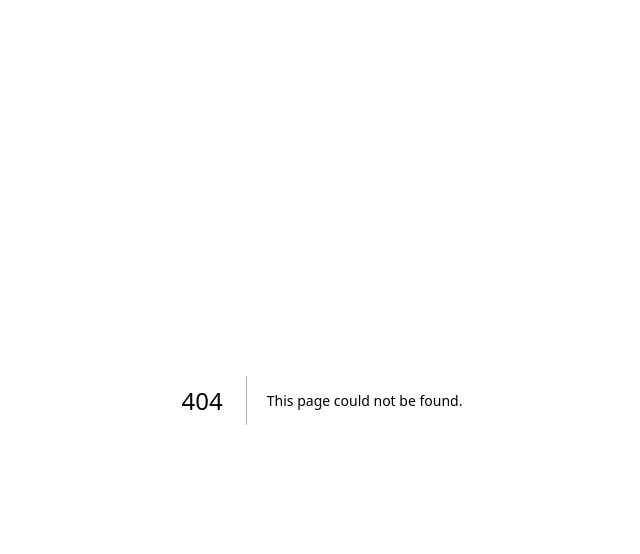
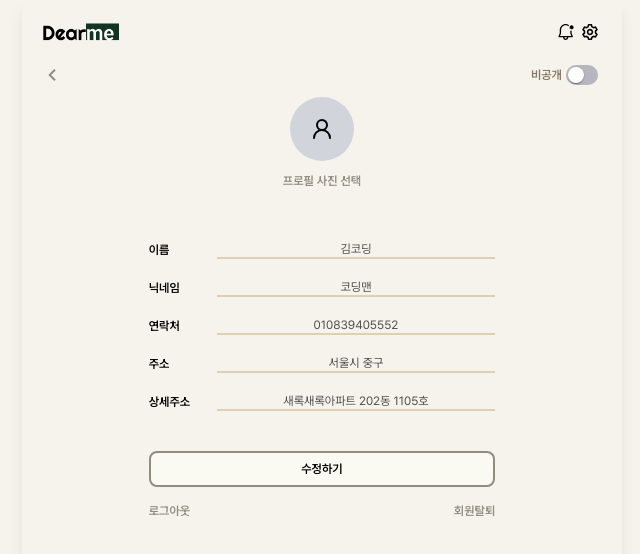
Before and after one commit to tedhun21/dearme, a Next.js app: page /me/edit in a window 1280 px wide. Before the commit this address had no page. Shown: the top 554 px of the page, without its empty margins (318-958 px from the left). Built offline with nearby package versions, Linux system fonts and the light colour scheme.

Commit message:
Feat: edit 페이지 기초 레이아웃 (#17)

```diff
--- /dev/null
+++ b/app/me/edit/page.tsx
@@ -0,0 +1,131 @@
+import BackButton from "@/app/ui/backbutton";
+import Header from "@/app/ui/header";
+import UserIcon from "@/public/me/UserIcon";
+import { Switch } from "@mui/material";
+
+export default function MeEdit() {
+  return (
+    <main className="flex min-h-screen justify-center">
+      <div className="flex w-full min-w-[360px] max-w-[600px] flex-col bg-default-200 shadow-lg">
+        <Header />
+        <div className="flex items-center justify-between px-6">
+          <BackButton />
+          <div className="flex items-center gap-1">
+            <span className="text-xs font-semibold text-default-600">
+              비공개
+            </span>
+            <Switch
+              sx={{
+                /// switch 기본 박스 크기
+                padding: 0,
+                width: "32px",
+                height: "20px",
+                "& .MuiSwitch-switchBase": {
+                  padding: 0,
+                  margin: "2px",
+                  transitionDuration: "300ms",
+                  /// 체크될때
+                  "&.Mui-checked": {
+                    transform: "translateX(12px)",
+                    color: "#fff",
+                    "& + .MuiSwitch-track": {
+                      backgroundColor: "#143422",
+                      opacity: 1,
+                      border: 0,
+                    },
+                    "&.Mui-disabled + .MuiSwitch-track": {
+                      opacity: 0.5,
+                    },
+                  },
+                },
+                "& .MuiSwitch-thumb": {
+                  boxSizing: "border-box",
+                  width: 16,
+                  height: 16,
+                },
+                "& .MuiSwitch-track": {
+                  borderRadius: 26 / 2,
+                  backgroundColor: "#b6b6c0",
+                  opacity: 1,
+                },
+              }}
+            />
+          </div>
+        </div>
+        <div>
+          <div className="group flex flex-col items-center justify-center gap-3 py-3 text-default-500 hover:text-default-700">
+            <div className="flex h-16 w-16 items-center justify-center rounded-full bg-gray-300">
+              <UserIcon />
+            </div>
+            <span className="text-xs font-semibold">프로필 사진 선택</span>
+          </div>
+        </div>
+        <article className="flex flex-col items-center justify-center p-5">
+          <section className="flex w-full flex-col items-center justify-center gap-5 p-5">
+            <div className="flex w-2/3 items-center">
+              <label className="mr-5 w-12 flex-none text-xs font-semibold">
+                이름
+              </label>
+              <input
+                className="flex-auto border-b-2 border-default-400 bg-transparent text-center text-xs text-default-700"
+                defaultValue="김코딩"
+                readOnly
+              />
+            </div>
+            <div className="flex w-2/3 items-center">
+              <label className="mr-5 w-12 flex-none text-xs font-semibold">
+                닉네임
+              </label>
+              <input
+                className="flex-auto border-b-2 border-default-400 bg-transparent text-center text-xs text-default-700 hover:border-default-600 focus:outline-none"
+                value="코딩맨"
+              />
+            </div>
+            <div className="flex w-2/3 items-center">
+              <label className="mr-5 w-12 flex-none text-xs font-semibold">
+                연락처
+              </label>
+              <input
+                className="flex-auto border-b-2 border-default-400 bg-transparent text-center text-xs text-default-700 hover:border-default-600 focus:outline-none"
+                value="010839405552"
+              />
+            </div>
+            <div className="flex w-2/3 items-center">
+              <label className="mr-5 w-12 flex-none text-xs font-semibold">
+                주소
+              </label>
+              <input
+                className="flex-auto border-b-2 border-default-400 bg-transparent text-center text-xs text-default-700 hover:border-default-600 focus:outline-none"
+                value="서울시 중구"
+              />
+            </div>
+            <div className="flex w-2/3 items-center">
+              <label className="mr-5 w-12 flex-none text-xs font-semibold">
+                상세주소
+              </label>
+              <input
+                className="flex-auto border-b-2 border-default-400 bg-transparent text-center text-xs text-default-700 hover:border-default-600 focus:outline-none"
+                value="새록새록아파트 202동 1105호"
+              />
+            </div>
+          </section>
+          <section className="flex w-full flex-col items-center p-5">
+            <div className="flex w-2/3 flex-col">
+              <button className="w-full rounded-lg border-2 border-default-500 bg-default-100 p-2 text-xs font-semibold hover:border-default-700 hover:bg-default-500 hover:text-default-300">
+                수정하기
+              </button>
+              <div className="flex justify-between pt-4">
+                <button className="text-xs font-semibold text-default-500 hover:text-default-700">
+                  로그아웃
+                </button>
+                <button className="text-xs font-semibold text-default-500 hover:text-default-700">
+                  회원탈퇴
+                </button>
+              </div>
+            </div>
+          </section>
+        </article>
+      </div>
+    </main>
+  );
+}
--- a/app/me/page.tsx
+++ b/app/me/page.tsx
@@ -1,6 +1,5 @@
 import Image from "next/image";
 import Header from "../ui/header";
-import BackArrowIcon from "@/public/me/BackArrowIcon";
 import RememberIcon from "@/public/me/RememberIcon";
 import PostIcon from "@/public/me/PostIcon";
 import FriendIcon from "@/public/me/FriendIcon";
@@ -10,24 +9,33 @@ import ThreeDots from "@/public/me/ThreeDots";
 import CheckInactiveIcon from "@/public/me/CheckInactiveIcon";
 import LockIcon from "@/public/me/LockIcon";
 import { LinearProgress } from "@mui/material";
+import Link from "next/link";
+import BackButton from "../ui/backbutton";
+import UserIcon from "@/public/me/UserIcon";
 
 export default function Me() {
   return (
     <main className="flex min-h-screen justify-center">
-      <div className="flex min-w-[360px] flex-col bg-default-200 shadow-lg sm:w-[360px] md:w-[480px] lg:w-[600px]">
+      <div className="flex w-full min-w-[360px] max-w-[600px] flex-col bg-default-200 shadow-lg">
         <Header />
-        <div className="px-6">
-          <BackArrowIcon className="h-3 w-3 fill-current text-default-500 hover:text-default-700" />
+        <div className="flex items-center justify-between px-6">
+          <BackButton />
+          <Link
+            href="/me/edit"
+            className="text-xs font-semibold text-default-600 hover:text-default-700"
+          >
+            프로필 수정
+          </Link>
         </div>
-        <section className="px-5 py-3">
-          <div className="pb-10">
+        <article className="px-5 py-3">
+          <section className="pb-10">
             <div className="flex items-center gap-1 pb-3">
               <LockIcon className="h-4 w-4" />
               <span className="text-base font-semibold">doe</span>
             </div>
             <div className="flex items-center justify-between">
-              <div className="flex h-12 w-12 justify-center rounded-full bg-gray-300">
-                <Image src="/me/user.svg" width={18} height={20} alt="user" />
+              <div className="flex h-12 w-12 items-center justify-center rounded-full bg-gray-300">
+                <UserIcon />
               </div>
               <div className="group flex flex-col items-center gap-1 text-default-500 hover:text-default-700">
                 <RememberIcon className="h-5 w-5 fill-current" />
@@ -42,13 +50,13 @@ export default function Me() {
                 <span className="text-xs font-semibold">4 Friends</span>
               </div>
             </div>
-          </div>
-          <div className="flex items-center justify-between pb-2">
+          </section>
+          <section className="flex items-center justify-between pb-2">
             <div className="flex items-center gap-2">
               <DownDropdownIcon className="h-4 w-4 fill-current text-default-500 hover:text-default-700" />
-              <span className="text-base font-semibold text-default-700">
+              <h1 className="text-base font-semibold text-default-700">
                 Daily
-              </span>
+              </h1>
             </div>
 
             <LinearProgress
@@ -60,15 +68,15 @@ export default function Me() {
                 mx: 2,
               }}
               variant="determinate"
-              value={(5 / 5) * 100}
+              value={(3 / 5) * 100}
               color="inherit"
             />
 
             <span className="mx-1 whitespace-nowrap text-xs font-semibold text-default-600">
               3 / 5
             </span>
-          </div>
-          <div className="relative flex flex-col gap-4">
+          </section>
+          <section className="relative flex flex-col gap-4 pb-3">
             <div className="flex justify-between rounded-xl bg-default-100 px-3 py-2">
               <div className="flex gap-3">
                 <CheckActiveIcon className="h-5 w-5 fill-current text-default-600" />
@@ -88,8 +96,8 @@ export default function Me() {
               </div>
               <ThreeDots className="h-5 w-5 fill-current text-default-600" />
             </div>
-          </div>
-          <div>
+          </section>
+          <section>
             <div className="font-semibold text-default-700">목표</div>
             <div className="flex flex-col gap-3 rounded-xl bg-default-100 px-4 py-3">
               <div className="flex justify-between">
@@ -123,8 +131,8 @@ export default function Me() {
               </div>
               <div></div>
             </div>
-          </div>
-        </section>
+          </section>
+        </article>
       </div>
     </main>
   );
--- /dev/null
+++ b/app/ui/backbutton.tsx
@@ -0,0 +1,13 @@
+"use client";
+
+import BackArrowIcon from "@/public/me/BackArrowIcon";
+import { useRouter } from "next/navigation";
+
+export default function BackButton() {
+  const router = useRouter();
+  return (
+    <button type="button" onClick={() => router.back()}>
+      <BackArrowIcon className="h-3 w-3 fill-current text-default-500 hover:text-default-700" />
+    </button>
+  );
+}
--- /dev/null
+++ b/public/me/UserIcon.tsx
@@ -0,0 +1,26 @@
+export default function UserIcon() {
+  return (
+    <svg
+      width="18"
+      height="20"
+      viewBox="0 0 18 20"
+      fill="none"
+      xmlns="http://www.w3.org/2000/svg"
+    >
+      <path
+        d="M9 11C11.7614 11 14 8.76142 14 6C14 3.23858 11.7614 1 9 1C6.23858 1 4 3.23858 4 6C4 8.76142 6.23858 11 9 11Z"
+        stroke="black"
+        strokeWidth="2"
+        strokeLinecap="round"
+        strokeLinejoin="round"
+      />
+      <path
+        d="M17 19C17 16.8783 16.1571 14.8434 14.6569 13.3431C13.1566 11.8429 11.1217 11 9 11C6.87827 11 4.84344 11.8429 3.34315 13.3431C1.84285 14.8434 1 16.8783 1 19"
+        stroke="black"
+        strokeWidth="2"
+        strokeLinecap="round"
+        strokeLinejoin="round"
+      />
+    </svg>
+  );
+}
```
Also changed, not shown: app/globals.css (+15 -3 lines), 1 other file (tests, documents, lock files or other folders).
